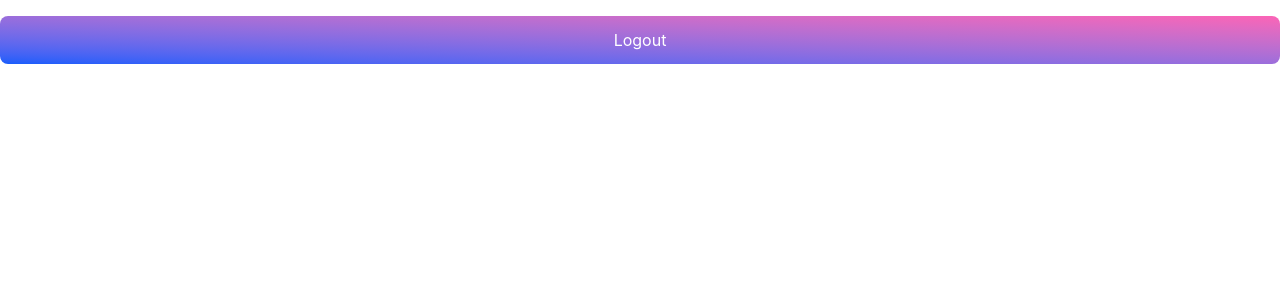
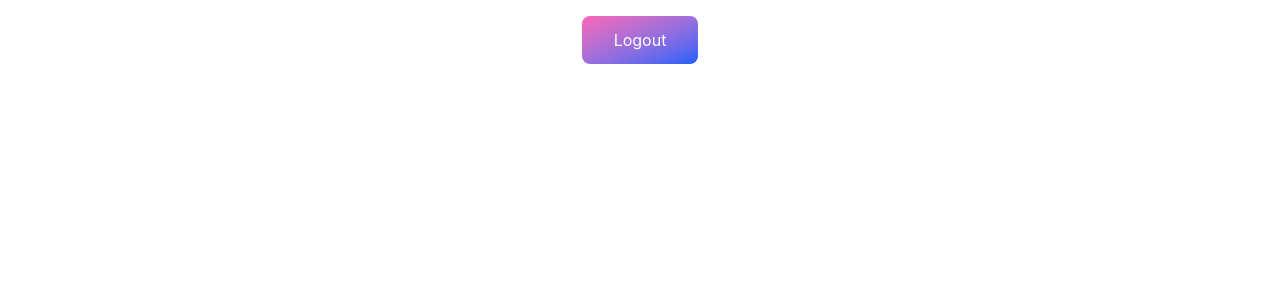
Before and after one commit to Ayushhrajput/backend-with-js, a React app in the folder frontend/: page /home in a window 1280 px wide. Shown: the top 300 px of the page. Built offline with nearby package versions, Linux system fonts and the light colour scheme; the HTML template or start-up script is replaced by a standard one.

Commit message:
fix: update cookie options to include sameSite attribute and refactor API calls to use axios directly

```diff
--- a/frontend/src/pages/Home.jsx
+++ b/frontend/src/pages/Home.jsx
@@ -11,7 +11,7 @@ function Home(props) {
         try {
             const response = await logout()
 
-            console.log(response.data)
+            console.log(response.message)
 
             localStorage.removeItem("user")
             setUser(null)
@@ -23,11 +23,11 @@ function Home(props) {
 
     }
     return (
-        <div>
+        <div className='w-full flex items-center justify-center'>
 
             <button
                 onClick={handleLogout}
-                className='px-4 py-3 w-full rounded-lg mt-4  bg-linear-to-tr from-blue-600 to-pink-400 text-white text-bold  hover:bg-linear-to-tr hover:from-blue-400 hover:to-pink-600 transition duration-200 '
+                className='px-8 py-3 mx-4 max-w-sm rounded-lg mt-4  bg-linear-to-tl from-blue-600 to-pink-400 text-white text-bold  '
             >
                 Logout
             </button>
--- a/frontend/src/services/authservice.js
+++ b/frontend/src/services/authservice.js
@@ -20,7 +20,7 @@ const registerUser = async (formData, avatar, coverImage) => {
 
         if(coverImage) data.append("coverImage", coverImage)
 
-        const response = await api.post(
+        const response = await axios.post(
             `api/v1/users/register`,
             data,
 
@@ -37,7 +37,7 @@ const registerUser = async (formData, avatar, coverImage) => {
 const loginUser = async (formdata) => {
 
     try {
-        const response = await api.post(
+        const response = await axios.post(
             "api/v1/users/login",
             formdata,
         )
@@ -49,7 +49,7 @@ const loginUser = async (formdata) => {
 
 const logout = async () => {
     try {
-        const response = await api.post(
+        const response = await axios.post(
             "api/v1/users/logout"
         )
         return response.data
```
Also changed, not shown: 1 other file (tests, documents, lock files or other folders).
